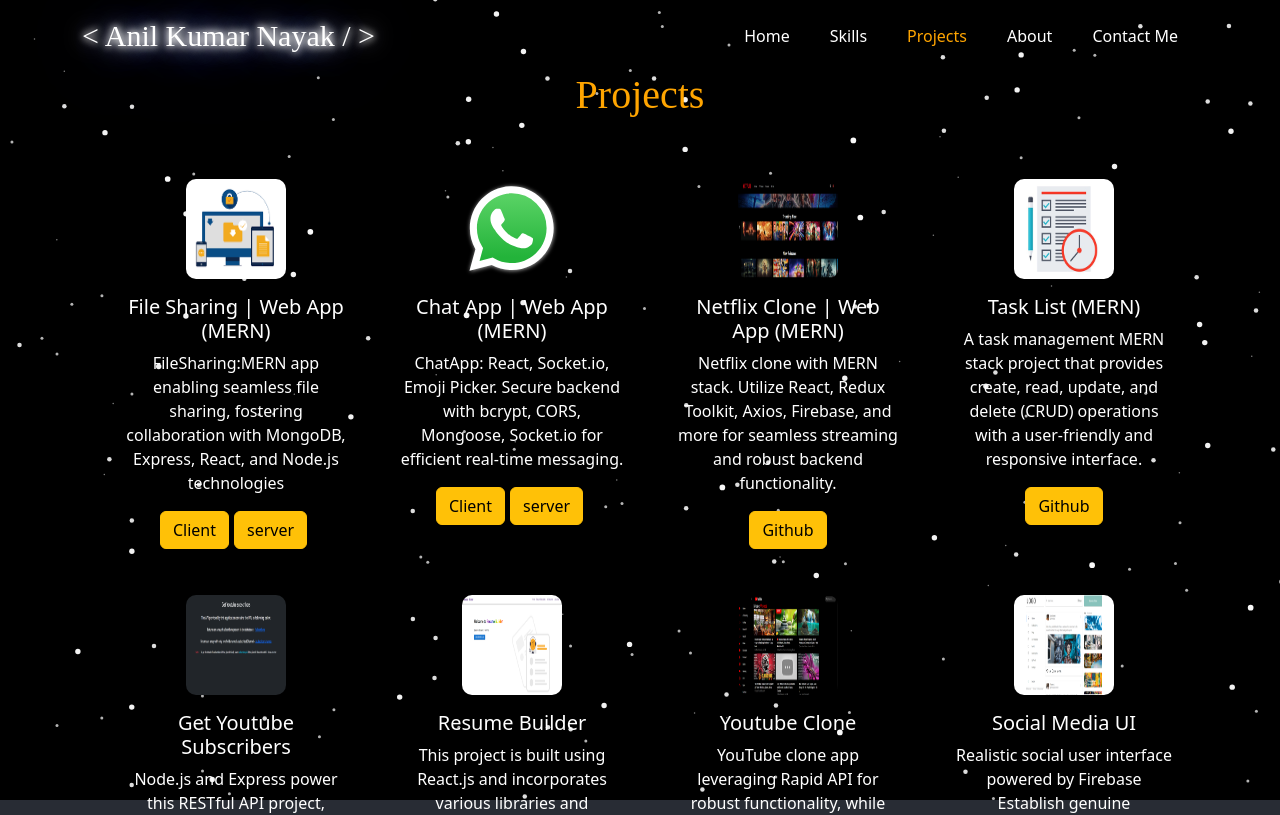
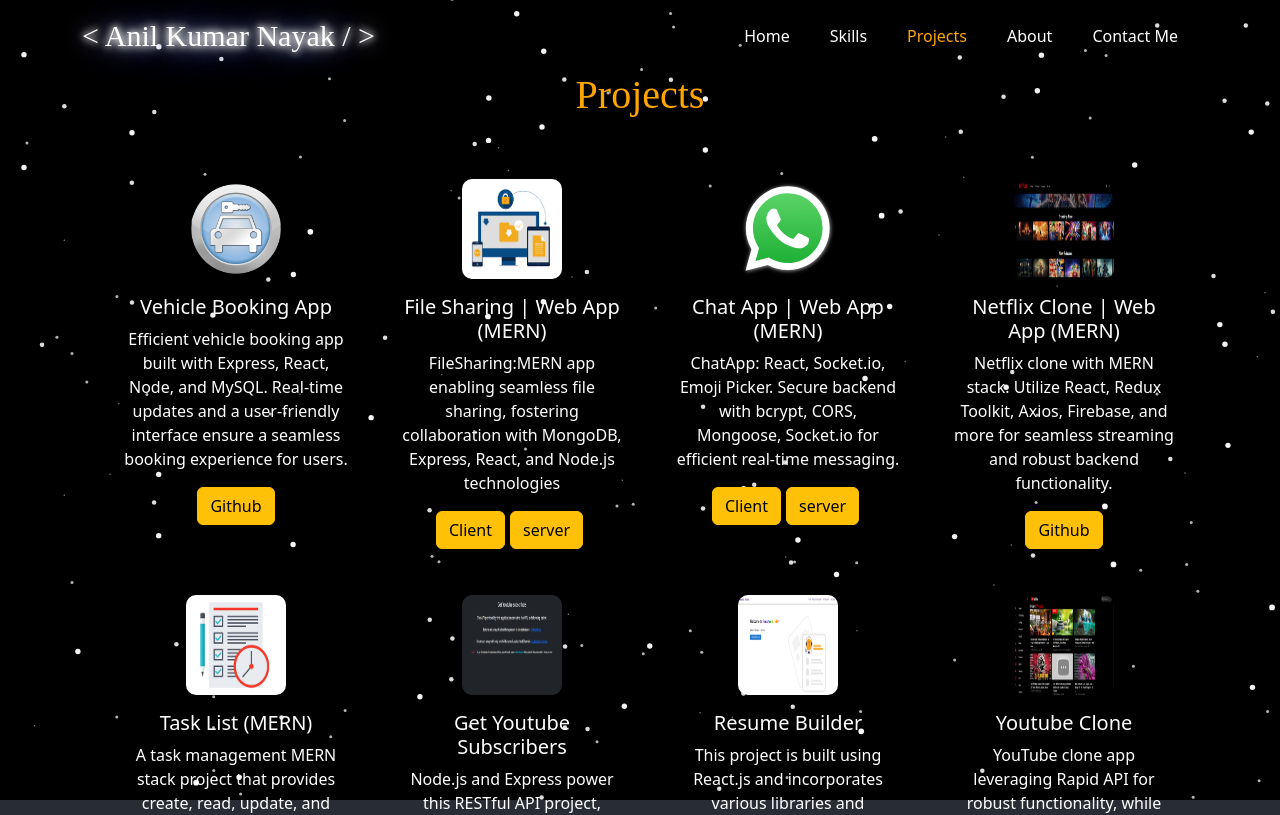
Before and after one commit to anil639/portfolio, a React (Create React App) app: page /portfolio/project in a window 1280 px wide. Shown: the top 815 px of the page. Built offline with nearby package versions, Linux system fonts and the light colour scheme.

Commit message:
Added new project

```diff
--- a/src/components/Projects/ProjectData.js
+++ b/src/components/Projects/ProjectData.js
@@ -7,7 +7,16 @@
 import netflixClone from "./Images/netflixClone.png";
 import chatApp from "./Images/wp svg.svg";
 import File_Sharing from "./Images/File_Sharing.png";
+import Vehicle_Booking from "./Images/vehicle_Booking.png";
 const ProjectData = [
+  {
+    image: Vehicle_Booking,
+    title: "Vehicle Booking App",
+    description:
+      "Efficient vehicle booking app built with Express, React, Node, and MySQL. Real-time updates and a user-friendly interface ensure a seamless booking experience for users.",
+    site_link: "",
+    github_link: "https://github.com/anil639/VehicleBookingForm",
+  },
   {
     image: File_Sharing,
     title: "File Sharing | Web App (MERN)",
```
Also changed, not shown: src/components/Projects/Images/vehicle_Booking.png (added).
